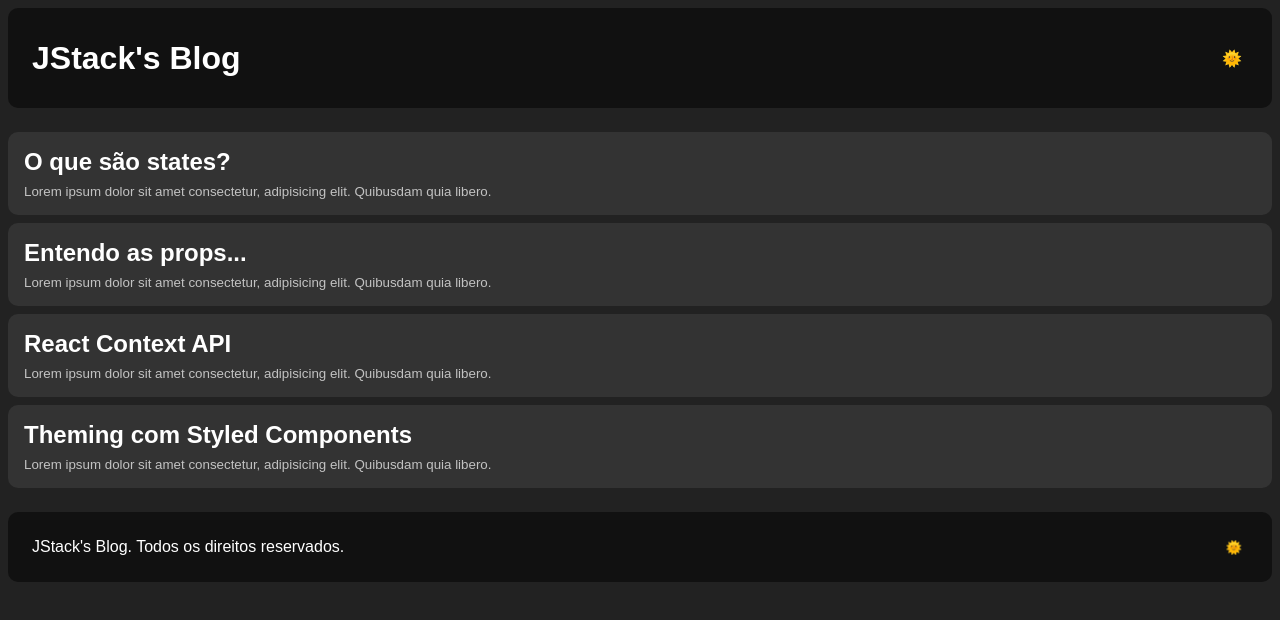
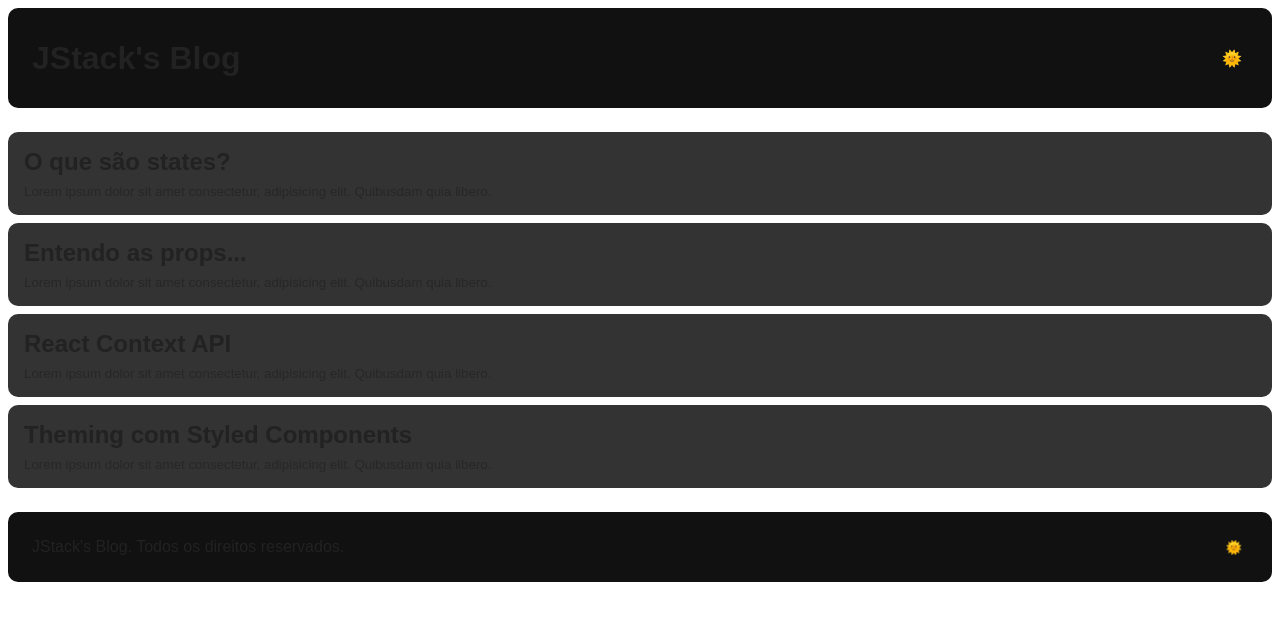
Before and after one commit to eduuk15/ReactFundamentos2, a React app: page / in a window 1280 px wide. Shown: the top 620 px of the page. Built offline with nearby package versions, Linux system fonts and the light colour scheme.

Commit message:
entendendo e aplicando theming com styled-components (theme provider)

```diff
--- a/src/styles/global.js
+++ b/src/styles/global.js
@@ -2,8 +2,8 @@
 
 export default createGlobalStyle`
   body {
-    background: #222;
-    color: #fff;
+    background: ${props => props.theme.backgroundColor};
+    color: ${props => props.theme.textColor};
     font-family: sans-serif;
   }
 `;
--- /dev/null
+++ b/src/styles/themes/index.js
@@ -0,0 +1,4 @@
+import dark from './dark';
+import light from './light';
+
+export default { dark, light };
```
Also changed, not shown: src/App.js (+5 -2 lines).
